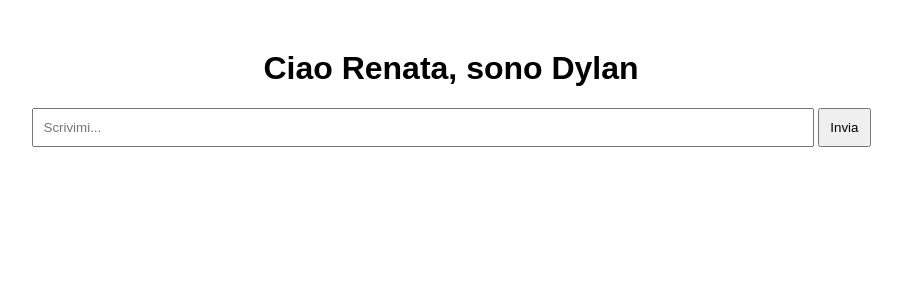
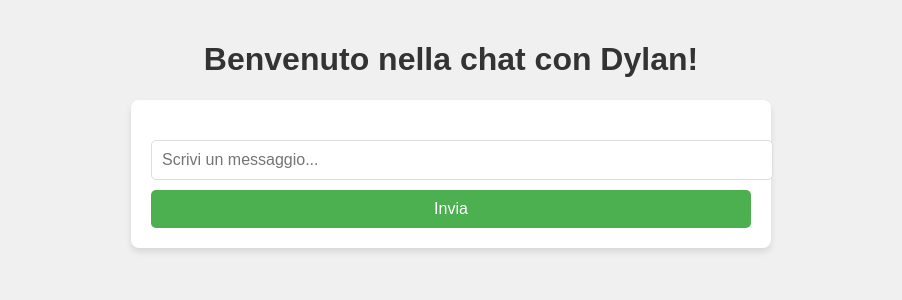
Before and after one commit to redia047/chat-ai, a Flask app: page /chat in a window 1280 px wide. Shown: the top 300 px of the page, without its empty margins (189-1091 px from the left). Run offline with Flask 2, Linux system fonts and the light colour scheme.

Commit message:
Update chat.html
corretto chat.html

```diff
--- a/templates/chat.html
+++ b/templates/chat.html
@@ -1,29 +1,89 @@
 <!DOCTYPE html>
 <html lang="it">
 <head>
-  <meta charset="UTF-8">
-  <title>Chat con Dylan</title>
+    <meta charset="UTF-8">
+    <meta name="viewport" content="width=device-width, initial-scale=1.0">
+    <title>Chat con Dylan</title>
+    <style>
+        body {
+            font-family: Arial, sans-serif;
+            background-color: #f0f0f0;
+            margin: 0;
+            padding: 20px;
+        }
+        h1 {
+            text-align: center;
+            color: #333;
+        }
+        .chat-box {
+            max-width: 600px;
+            margin: 20px auto;
+            padding: 20px;
+            background-color: white;
+            border-radius: 8px;
+            box-shadow: 0 4px 6px rgba(0, 0, 0, 0.1);
+        }
+        .chat-messages {
+            max-height: 400px;
+            overflow-y: auto;
+            margin-bottom: 20px;
+        }
+        .chat-input {
+            width: 100%;
+            padding: 10px;
+            font-size: 16px;
+            border-radius: 5px;
+            border: 1px solid #ddd;
+        }
+        .send-btn {
+            display: block;
+            width: 100%;
+            padding: 10px;
+            background-color: #4CAF50;
+            color: white;
+            font-size: 16px;
+            border: none;
+            border-radius: 5px;
+            cursor: pointer;
+            margin-top: 10px;
+        }
+        .send-btn:hover {
+            background-color: #45a049;
+        }
+    </style>
 </head>
-<body style="font-family:sans-serif; text-align:center; margin-top:50px;">
-  <h1>Ciao Renata, sono Dylan</h1>
-  <input id="testo" type="text" placeholder="Scrivimi..." style="width:60%; padding:10px;">
-  <button onclick="inviaMessaggio()" style="padding:10px;">Invia</button>
-  <p id="risposta" style="margin-top:20px;"></p>
+<body>
+    <h1>Benvenuto nella chat con Dylan!</h1>
+    <div class="chat-box">
+        <div class="chat-messages" id="chat-messages">
+            <!-- I messaggi verranno visualizzati qui -->
+        </div>
+        <input type="text" id="user-input" class="chat-input" placeholder="Scrivi un messaggio..." />
+        <button class="send-btn" onclick="sendMessage()">Invia</button>
+    </div>
 
-  <script>
-    async function inviaMessaggio() {
-      const testo = document.getElementById("testo").value;
-      const rispostaDiv = document.getElementById("risposta");
+    <script>
+        function sendMessage() {
+            const userMessage = document.getElementById("user-input").value;
+            if (userMessage.trim() === "") return;
 
-      const risposta = await fetch("/parla", {
-        method: "POST",
-        headers: { "Content-Type": "application/json" },
-        body: JSON.stringify({ testo: testo })
-      });
+            // Aggiungi il messaggio dell'utente alla chat
+            const chatMessages = document.getElementById("chat-messages");
+            const userMessageElement = document.createElement("div");
+            userMessageElement.textContent = "Tu: " + userMessage;
+            chatMessages.appendChild(userMessageElement);
 
-      const dati = await risposta.json();
-      rispostaDiv.innerText = dati.risposta;
-    }
-  </script>
+            // Pulisci l'input
+            document.getElementById("user-input").value = "";
+
+            // Simula una risposta dall'assistente (puoi sostituirlo con una chiamata API per un assistente reale)
+            const botMessageElement = document.createElement("div");
+            botMessageElement.textContent = "Dylan: " + "Sto pensando alla tua risposta...";
+            chatMessages.appendChild(botMessageElement);
+
+            // Scorri verso il basso per vedere l'ultimo messaggio
+            chatMessages.scrollTop = chatMessages.scrollHeight;
+        }
+    </script>
 </body>
 </html>
```
